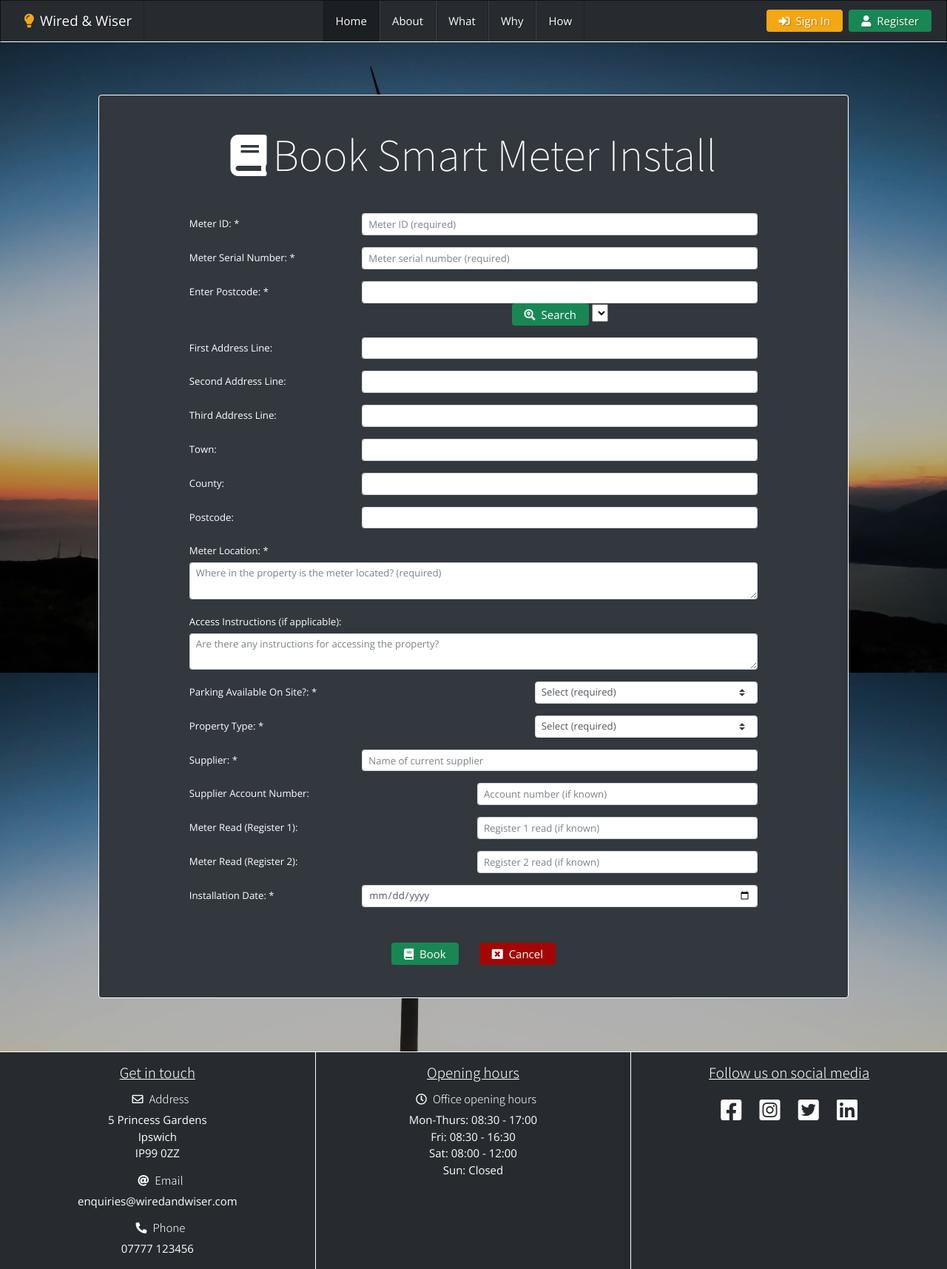
After one commit to LukeGarnham/Wired-and-Wiser-MS3, a Flask app: page /book in a window 1280 px wide. The commit adds this page. Shown: the whole page at 74% size. Run offline with Flask 2, Linux system fonts and the light colour scheme; lists and menus that the app fills with data are empty; some libraries are stand-ins or nearby versions.

Commit message:
Created the book.html page and added some content to the booking form.

```diff
--- a/app.py
+++ b/app.py
@@ -126,6 +126,11 @@ def signout():
     return redirect(url_for("signin"))
 
 
+@app.route("/book", methods=["GET", "POST"])
+def book():
+    return render_template("book.html")
+
+
 if __name__ == "__main__":
     app.run(host=os.environ.get("IP"),
             port=int(os.environ.get("PORT")),
--- a/static/css/style.css
+++ b/static/css/style.css
@@ -106,12 +106,6 @@ a:hover {
     border: 1px solid #fff;
 }
 
-/*------------------------------------------------Flash messages*/
-
-.flashes h4 {
-
-}
-
 /*----------------------------------------------------------------------------------------------------------Header*/
 
 .navbar {
@@ -190,6 +184,10 @@ footer {
     background-image: url('https://raw.githubusercontent.com/LukeGarnham/Wired-and-Wiser-MS3/master/static/images/electricity-pylon-2.jpg');
 }
 
+#book-background {
+    background-image: url('https://raw.githubusercontent.com/LukeGarnham/Wired-and-Wiser-MS3/master/static/images/wind-turbines-5.jpg');
+}
+
 /*----------------------------------------------------------------------------------------------------------Account Page*/
 
 .tab-container {
--- /dev/null
+++ b/static/js/script.js
@@ -0,0 +1,18 @@
+console.log("test")
+// ----------------------------------------------------------------------------------------------------------Address Lookup
+// The below code was initially copied from: https://getaddress.io/
+// Free plan = 20 calls/day limit
+$(document).ready(function () {
+    $('#postcode_lookup').getAddress(
+        {
+        api_key: '7uqDAifL90eY9LxKOdzO_Q30023',
+        output_fields:{
+            line_1: '#first_address_line',
+            line_2: '#second_address_line',
+            line_3: '#third_address_line',
+            post_town: '#town',
+            county: '#county',
+            postcode: '#postcode'
+        }
+    });
+});
--- a/static/script.js
+++ /dev/null
@@ -1 +0,0 @@
-console.log("test")
--- a/templates/account.html
+++ b/templates/account.html
@@ -101,7 +101,7 @@
                         </div>
                     </div>
                     <div class="mt-5">
-                        <a href="#" class="button green px-3 py-1">
+                        <a href="{{ url_for('book') }}" class="button green px-3 py-1">
                             <i class="fas fa-book mr-2"></i>Book <span class="d-none d-md-inline">a Smart Meter </span>Install
                         </a>
                     </div>
--- a/templates/base.html
+++ b/templates/base.html
@@ -47,7 +47,7 @@
                             <a class="nav-link px-3" href="{{ url_for('account', username=session['user_email_address']) }}" >Account</a>
                         </li>
                         <li class="nav-item d-lg-none">
-                            <a class="nav-link px-3" href="#" >Book Install</a>
+                            <a class="nav-link px-3" href="{{ url_for('book') }}" >Book Install</a>
                         </li>
                         <li class="nav-item d-lg-none">
                             <a class="nav-link px-3" href="{{ url_for('signout') }}" >Sign Out</a>
@@ -64,7 +64,7 @@
 
                 <!-- Navigation buttons (right) -->
                 {% if session.user_email_address %}
-                    <a href="#" class="d-none d-lg-block button green px-3 py-1 mx-1">
+                    <a href="{{ url_for('book') }}" class="d-none d-lg-block button green px-3 py-1 mx-1">
                         <i class="fas fa-book mr-2"></i>Book Install
                     </a>
                     <a href="{{ url_for('signout') }}" class="d-none d-lg-block button orange px-3 py-1 mx-1" >
--- /dev/null
+++ b/templates/book.html
@@ -0,0 +1,169 @@
+{% extends "base.html" %}
+
+{% block content %}
+
+    <!-- Jumbrotron/background -->
+    <div class="jumbotron jumbotron-fluid text-center text-white p-0 mb-0" id="book-background">
+        <div class="mask"></div>
+        <div class="container py-4">
+            <!-- Flash messages -->
+            {% with messages = get_flashed_messages() %}
+                {% if messages %}
+                    {% for message in messages %}
+                    <div class="flashes position-relative">
+                        <h4 class="my-5">{{ message }}</h4>
+                    </div>
+                    {% endfor %}
+                {% endif %}
+            {% endwith %}
+            <!-- Card containing booking form -->
+            <div class="card m-md-5 p-4">
+                <div class="card-body">
+                    <div>
+                        <h1 class="display-4 mb-5"><i class="fas fa-book mr-2"></i>Book<span class="d-none d-sm-inline"> Smart Meter Install</span></h1>
+                    </div>
+                    <form method="POST" action="{{ url_for('book') }}">
+                        <div class="fieldset">
+                            <div class="form-group form-row">
+                                <label for="meter_id" class="col-form-label col-form-label-sm col-12 col-md-3 offset-md-1 text-md-left">Meter ID: *</label>
+                                <div class="col-12 col-md-7">
+                                    <input type="text" class="form-control form-control-sm text-center text-md-left" id="meter_id" name="meter_id" placeholder="Meter ID (required)"  minlength="13" maxlength="13" pattern="^[0-9]{13}$" required>
+                                </div>
+                            </div>
+                            <div class="form-group form-row">
+                                <label for="meter_serial_number" class="col-form-label col-form-label-sm col-12 col-md-3 offset-md-1 text-md-left">Meter Serial Number: *</label>
+                                <div class="col-12 col-md-7">
+                                    <input type="text" class="form-control form-control-sm text-center text-md-left" id="meter_serial_number" name="meter_serial_number" placeholder="Meter serial number (required)" required>
+                                </div>
+                            </div>
+                        </div>
+                        <div class="fieldset">
+                            <div class="form-group form-row">
+                                <label for="enter_postcode" class="col-form-label col-form-label-sm col-12 col-md-3 offset-md-1 text-md-left">Enter Postcode: *</label>
+                                <div id="postcode-lookup" class="justify-content-between col-12 col-md-7">
+                                    <input type="text" id="opc_input" class="form-control form-control-sm text-center text-md-left" name="enter_postcode">
+                                    <button type="button" id="enter_postcode" class="button green px-3 py-1"><i class="fas fa-search-location mr-2"></i>Search</button>
+                                    <select></select>
+                                </div>
+                            </div>
+                            <div class="form-group form-row">
+                                <label for="first_address_line" class="col-form-label col-form-label-sm col-12 col-md-3 offset-md-1 text-md-left">First Address Line:</label>
+                                <div class="col-12 col-md-7">
+                                    <input type="text" class="form-control form-control-sm text-center text-md-left" id="first_address_line" name="first_address_line" required>
+                                </div>
+                            </div>
+                            <div class="form-group form-row">
+                                <label for="second_address_line" class="col-form-label col-form-label-sm col-12 col-md-3 offset-md-1 text-md-left">Second Address Line:</label>
+                                <div class="col-12 col-md-7">
+                                    <input type="text" class="form-control form-control-sm text-center text-md-left" id="second_address_line" name="second_address_line" required>
+                                </div>
+                            </div>
+                            <div class="form-group form-row">
+                                <label for="third_address_line" class="col-form-label col-form-label-sm col-12 col-md-3 offset-md-1 text-md-left">Third Address Line:</label>
+                                <div class="col-12 col-md-7">
+                                    <input type="text" class="form-control form-control-sm text-center text-md-left" id="third_address_line" name="third_address_line" required>
+                                </div>
+                            </div>
+                            <div class="form-group form-row">
+                                <label for="town" class="col-form-label col-form-label-sm col-12 col-md-3 offset-md-1 text-md-left">Town:</label>
+                                <div class="col-12 col-md-7">
+                                    <input type="text" class="form-control form-control-sm text-center text-md-left" id="town" name="town" required>
+                                </div>
+                            </div>
+                            <div class="form-group form-row">
+                                <label for="county" class="col-form-label col-form-label-sm col-12 col-md-3 offset-md-1 text-md-left">County:</label>
+                                <div class="col-12 col-md-7">
+                                    <input type="text" class="form-control form-control-sm text-center text-md-left" id="county" name="county" required>
+                                </div>
+                            </div>
+                            <div class="form-group form-row">
+                                <label for="postcode" class="col-form-label col-form-label-sm col-12 col-md-3 offset-md-1 text-md-left">Postcode:</label>
+                                <div class="col-12 col-md-7">
+                                    <input type="text" class="form-control form-control-sm text-center text-md-left" id="postcode" name="postcode" required>
+                                </div>
+                            </div>
+                            <div class="form-group form-row">
+                                <label for="meter_location" class="col-form-label col-form-label-sm col-12 col-md-10 offset-md-1 text-md-left">Meter Location: *</label>
+                                <div class="col-12 col-md-10 offset-md-1">
+                                    <textarea class="form-control form-control-sm text-left" id="meter_location" name="meter_location" cols="30" rows="2" placeholder="Where in the property is the meter located? (required)" required></textarea>
+                                </div>
+                            </div>
+                            <div class="form-group form-row">
+                                <label for="access_instructions" class="col-form-label col-form-label-sm col-12 col-md-10 offset-md-1 text-md-left">Access Instructions (if applicable):</label>
+                                <div class="col-12 col-md-10 offset-md-1">
+                                    <textarea class="form-control form-control-sm text-left" id="access_instructions" name="access_instructions" cols="30" rows="2" placeholder="Are there any instructions for accessing the property?"></textarea>
+                                </div>
+                            </div>
+                            <div class="form-group form-row">
+                                <label for="parking_on_site" class="col-form-label col-form-label-sm col-12 col-sm-6 offset-md-1 text-sm-left">Parking Available On Site?: *</label>
+                                <div class="col-12 col-sm-6 col-md-4">
+                                    <select name="parking_on_site" class="custom-select custom-select-sm text-center text-md-left" id="parking_on_site" required>
+                                        <option value="" selected disabled>Select (required)</option>
+                                        <option value="yes">Yes</option>
+                                        <option value="no">No</option>
+                                    </select>
+                                </div>
+                            </div>
+                            <div class="form-group form-row">
+                                <label for="property_type" class="col-form-label col-form-label-sm col-12 col-sm-6 offset-md-1 text-sm-left">Property Type: *</label>
+                                <div class="col-12 col-sm-6 col-md-4">
+                                    <select name="property_type" class="custom-select custom-select-sm text-center text-md-left" id="property_type" required>
+                                        <option value="" selected disabled>Select (required)</option>
+                                        <option value="residential">Residential</option>
+                                        <option value="commercial">Commercial</option>
+                                    </select>
+                                </div>
+                            </div>
+                        </div>
+                        <div class="fieldset">
+                            <div class="form-group form-row">
+                                <label for="supplier" class="col-form-label col-form-label-sm col-12 col-md-3 offset-md-1 text-md-left">Supplier: *</label>
+                                <div class="col-12 col-md-7">
+                                    <input type="text" class="form-control form-control-sm text-center text-md-left" id="supplier" name="supplier" placeholder="Name of current supplier" required>
+                                </div>
+                            </div>
+                            <div class="form-group form-row">
+                                <label for="supplier_acc_no" class="col-form-label col-form-label-sm col-12 col-md-5 offset-md-1 text-md-left">Supplier Account Number:</label>
+                                <div class="col-12 col-md-5">
+                                    <input type="text" class="form-control form-control-sm text-center text-md-left" id="supplier_acc_no" name="supplier_acc_no" placeholder="Account number (if known)">
+                                </div>
+                            </div>
+                            <div class="form-group form-row">
+                                <label for="meter_read_reg_1" class="col-form-label col-form-label-sm col-12 col-md-5 offset-md-1 text-md-left">Meter Read (Register 1):</label>
+                                <div class="col-12 col-md-5">
+                                    <input type="text" class="form-control form-control-sm text-center text-md-left" id="meter_read_reg_1" name="meter_read_reg_1" pattern="^[0-9]{8}$" placeholder="Register 1 read (if known)">
+                                </div>
+                            </div>
+                            <div class="form-group form-row">
+                                <label for="meter_read_reg_2" class="col-form-label col-form-label-sm col-12 col-md-5 offset-md-1 text-md-left">Meter Read (Register 2):</label>
+                                <div class="col-12 col-md-5">
+                                    <input type="text" class="form-control form-control-sm text-center text-md-left" id="meter_read_reg_2" name="meter_read_reg_2" pattern="^[0-9]{8}$" placeholder="Register 2 read (if known)">
+                                </div>
+                            </div>
+                            <div class="form-group form-row">
+                                <label for="install_date" class="col-form-label col-form-label-sm col-12 col-md-3 offset-md-1 text-md-left">Installation Date: *</label>
+                                <div class="col-12 col-md-7">
+                                    <input type="date" class="form-control form-control-sm text-center text-md-left" id="install_date" name="install_date" required>
+                                </div>
+                            </div>
+                        </div>
+                        <div class="mt-5">
+                            <button type="submit" class="button green px-3 py-1 d-block d-md-inline mx-auto mb-4 mb-md-0 mr-md-4"><i class="fas fa-book mr-2"></i>Book</button>
+                            <a href="{{ url_for('account', username=session['user_email_address']) }}" class="button red d-md-inline px-3 py-1">
+                                <i class="fas fa-window-close mr-2"></i>Cancel
+                            </a>
+                        </div>
+                    </form>
+                </div>
+            </div>
+        </div>
+    </div>
+
+{% endblock %}
+
+{% block scripts %}
+
+    <!-- Script for Address Lookup:  https://getaddress.io/ -->
+    <script src="https://cdn.getaddress.io/scripts/jquery.getAddress-4.0.0.min.js"></script>
+
+{% endblock %}
--- a/templates/index.html
+++ b/templates/index.html
@@ -30,7 +30,7 @@
                 <div class="col-12 col-sm-6 col-md-4 p-5">
                     <i class="far fa-calendar-alt mb-3"></i>
                     <h2 class="mb-3">Book</h2>
-                    <p class="m-0">Book your smart meter installation with Wired & Wiser.</p>
+                    <p class="m-0"><a href="{{ url_for('register') }}" class="underline font-weight-bold">Register</a> to book your smart meter installation with Wired & Wiser.</p>
                 </div>
                 <div class="col-12 col-sm-6 col-md-4 p-5">
                     <i class="fas fa-tachometer-alt  mb-3"></i>
```
Also changed, not shown: 1 other file.
